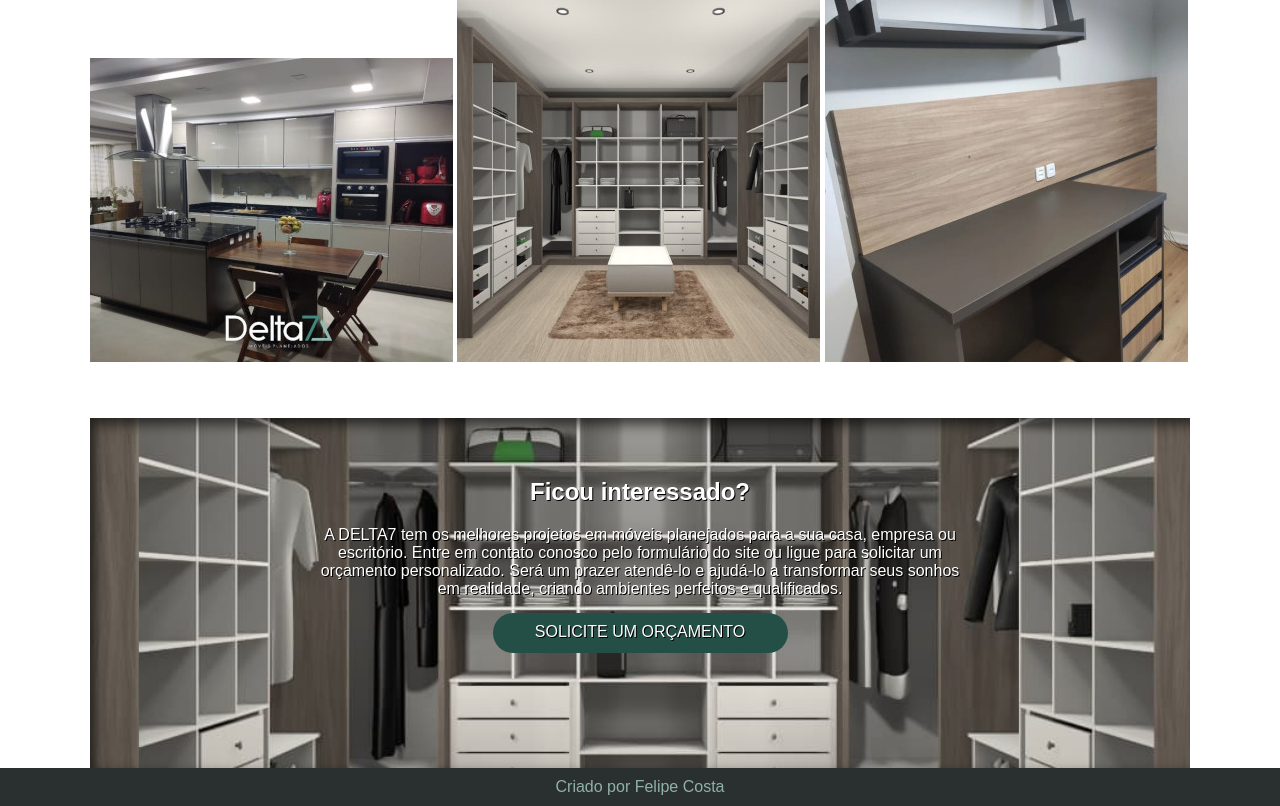
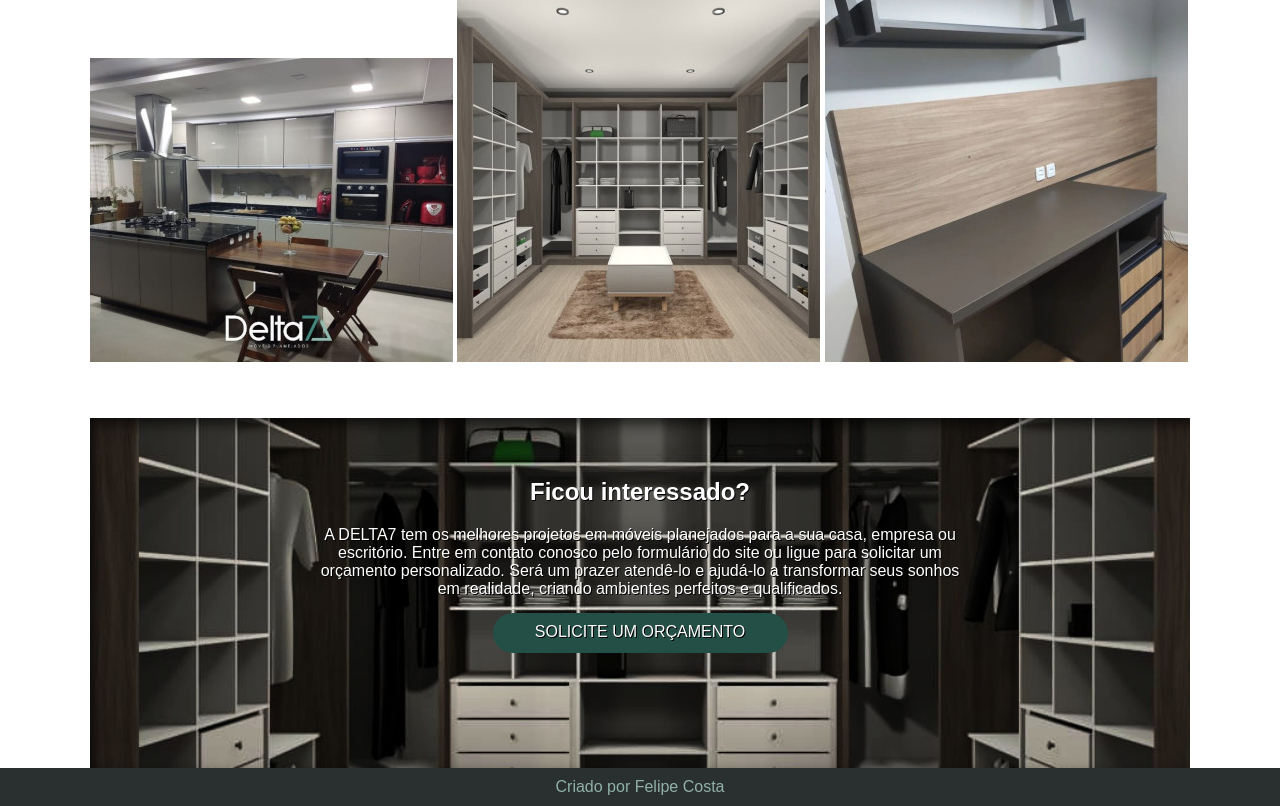
Before and after one commit to felipejlc/felipe-projetos, a PHP site: page / in a window 1280 px wide. Shown: the part 1926-2732 px from the top of the page. Run offline with PHP 8.4, Linux system fonts and the light colour scheme.

Commit message:
Update style.css

```diff
--- a/projeto-moveis/estilos/style.css
+++ b/projeto-moveis/estilos/style.css
@@ -287,7 +287,7 @@ section.imagem {
 
 
  section#img01 {
-    background-image: url('../imagens/img-originais/closed-original.jpg');
+    background-image: url('../imagens/closed-escuro.jpg');
     background-position: center center;
  }
 
```
